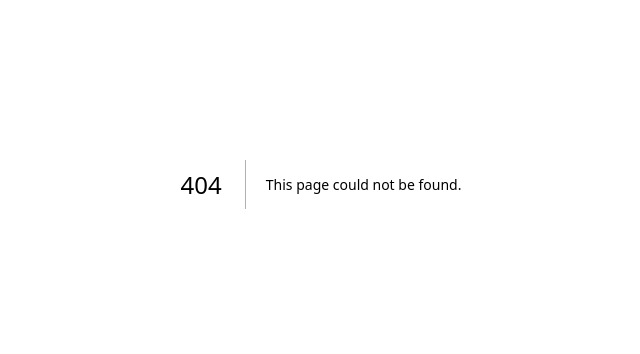
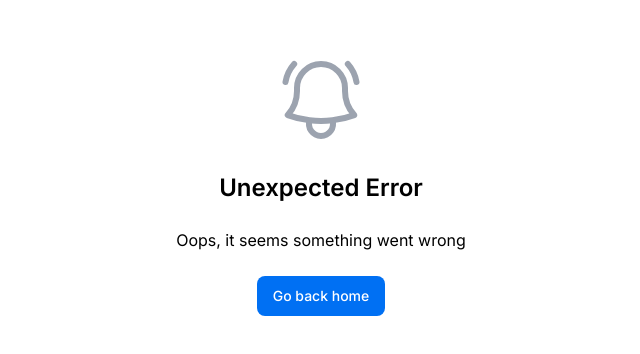
Before and after one commit to FedericoBonel/nextjs-dashboard, a Next.js app: page /error/1 in a window 1280 px wide. Before the commit this address had no page. Shown: the part 216-570 px from the top of the page, without its empty margins (319-959 px from the left). Built offline with nearby package versions, Linux system fonts and the light colour scheme; a web font is replaced by a local one.

Commit message:
feat: disable delete invoice button when already deleting

```diff
--- /dev/null
+++ b/app/error/[code]/page.tsx
@@ -0,0 +1,40 @@
+import { ReactNode } from "react";
+import { BellAlertIcon, FaceFrownIcon } from "@heroicons/react/24/outline";
+import Error from "@/app/ui/error";
+
+const defaultMessages = {
+  icon: <BellAlertIcon className="w-24 text-gray-400" />,
+  title: "Unexpected Error",
+  message: "Oops, it seems something went wrong",
+};
+
+const messagesForErrors: Record<
+  string,
+  { icon: ReactNode; title: string; message: string }
+> = {
+  "500": defaultMessages,
+  "404": {
+    icon: <FaceFrownIcon className="w-24 text-gray-400" />,
+    title: "404 Not found",
+    message: "We couldn't find what you were looking for",
+  },
+};
+
+export default async function ErrorPage(props: {
+  params: Promise<{ code: string }>;
+}) {
+  const { code } = await props.params;
+
+  const messagesForCode = messagesForErrors[code] || defaultMessages;
+
+  return (
+    <Error
+      icon={messagesForCode.icon}
+      title={messagesForCode.title}
+      message={messagesForCode.message}
+      scapeHref="/"
+      scapeLabel="Go back home"
+      className="h-[100dvh]"
+    />
+  );
+}
--- a/app/services/invoices/action-state.ts
+++ b/app/services/invoices/action-state.ts
@@ -9,6 +9,7 @@ export const initialState: ActionState = {
 const errorMessageByCode: Record<number, string> = {
   500: "An unexpected error happened. Please try again.",
   400: "The provided values are invalid. Please fix them and try again.",
+  404: "The requested resource couldn't be found",
 };
 
 export const createErrorState = (
@@ -38,3 +39,7 @@ export const createInternalServerError = (
 ) => {
   return createErrorState(500, message);
 };
+
+export const createNotFoundError = () => {
+  return createErrorState(404);
+};
--- a/app/services/invoices/actions.ts
+++ b/app/services/invoices/actions.ts
@@ -111,7 +111,7 @@ export async function updateInvoiceById(
     // Revalidate the invoices path to show latest data, and redirect to it
     revalidatePath("/dashboard/invoices");
   } catch (e) {
-    console.error(e);
+    console.error("Database error:", e);
     return createInternalServerError();
   }
   redirect("/dashboard/invoices");
@@ -132,7 +132,7 @@ export async function deleteInvoiceById(id: string) {
     // revalidate the path
     revalidatePath("/dashboard/invoices");
   } catch (e) {
-    console.error(e);
-    return;
+    console.error("Database error:", e);
+    return createInternalServerError();
   }
 }
--- a/app/ui/error.tsx
+++ b/app/ui/error.tsx
@@ -1,32 +1,53 @@
 "use client";
 
+import { useRouter } from "next/navigation";
+import { cn } from "@/app/lib/utils";
 import { Button } from "./button";
+import Link from "next/link";
 
 interface ErrorProps {
   title: string;
   message: string;
+  scapeHref?: string;
   onScape?: () => void;
   scapeLabel?: string;
   icon?: React.ReactNode;
+  className?: string;
 }
 
 export default function Error({
   title,
   message,
   onScape,
-  scapeLabel,
+  scapeHref,
+  scapeLabel = "Go back",
   icon,
+  className,
 }: ErrorProps) {
+  const router = useRouter();
+
+  const scapeButton = scapeHref ? (
+    <Link
+      className="flex h-10 items-center rounded-lg bg-blue-500 px-4 text-sm font-medium text-white transition-colors hover:bg-blue-400 focus-visible:outline focus-visible:outline-2 focus-visible:outline-offset-2 focus-visible:outline-blue-500 active:bg-blue-600 aria-disabled:cursor-not-allowed aria-disabled:opacity-50"
+      href={scapeHref}
+    >
+      {scapeLabel}
+    </Link>
+  ) : (
+    <Button onClick={onScape || router.back}>{scapeLabel}</Button>
+  );
+
   return (
-    <div className="flex flex-col justify-center items-center h-full gap-4 md:gap-6">
+    <div
+      className={cn(
+        "flex flex-col justify-center items-center h-full gap-4 md:gap-6",
+        className
+      )}
+    >
       {icon}
-      <h2 className="text-xl md:text-2xl text-center font-semibold">
-        {title}
-      </h2>
-      <p className="text-center text-muted-foreground max-w-sm">
-        {message}
-      </p>
-      <Button onClick={onScape}>{scapeLabel}</Button>
+      <h2 className="text-xl md:text-2xl text-center font-semibold">{title}</h2>
+      <p className="text-center text-muted-foreground max-w-sm">{message}</p>
+      {scapeButton}
     </div>
   );
 }
--- a/app/ui/invoices/buttons.tsx
+++ b/app/ui/invoices/buttons.tsx
@@ -1,6 +1,11 @@
+"use client";
+
+import { useState } from "react";
 import { PencilIcon, PlusIcon, TrashIcon } from "@heroicons/react/24/outline";
 import Link from "next/link";
 import { deleteInvoiceById } from "@/app/services/invoices/actions";
+import { cn } from "@/app/lib/utils";
+import { useRouter } from "next/navigation";
 
 export function CreateInvoice() {
   return (
@@ -26,14 +31,29 @@ export function UpdateInvoice({ id }: { id: string }) {
 }
 
 export function DeleteInvoice({ id }: { id: string }) {
-  const boundDeleteInvoiceById = deleteInvoiceById.bind(null, id);
+  const router = useRouter();
+  const [isDeleting, setIsDeleting] = useState(false);
+
+  const handleDelete = async () => {
+    setIsDeleting(true);
+    const res = await deleteInvoiceById(id);
+    if (res) {
+      setIsDeleting(false);
+      router.push("/error/500");
+    }
+  };
 
   return (
-    <form action={boundDeleteInvoiceById}>
-      <button type="submit" className="rounded-md border p-2 hover:bg-gray-100">
-        <span className="sr-only">Delete</span>
-        <TrashIcon className="w-5" />
-      </button>
-    </form>
+    <button
+      className={cn(
+        "rounded-md border p-2 hover:bg-gray-100",
+        isDeleting && "opacity-50 pointer-events-none"
+      )}
+      onClick={handleDelete}
+      disabled={isDeleting}
+    >
+      <span className="sr-only">Delete</span>
+      <TrashIcon className="w-5" />
+    </button>
   );
 }
```
